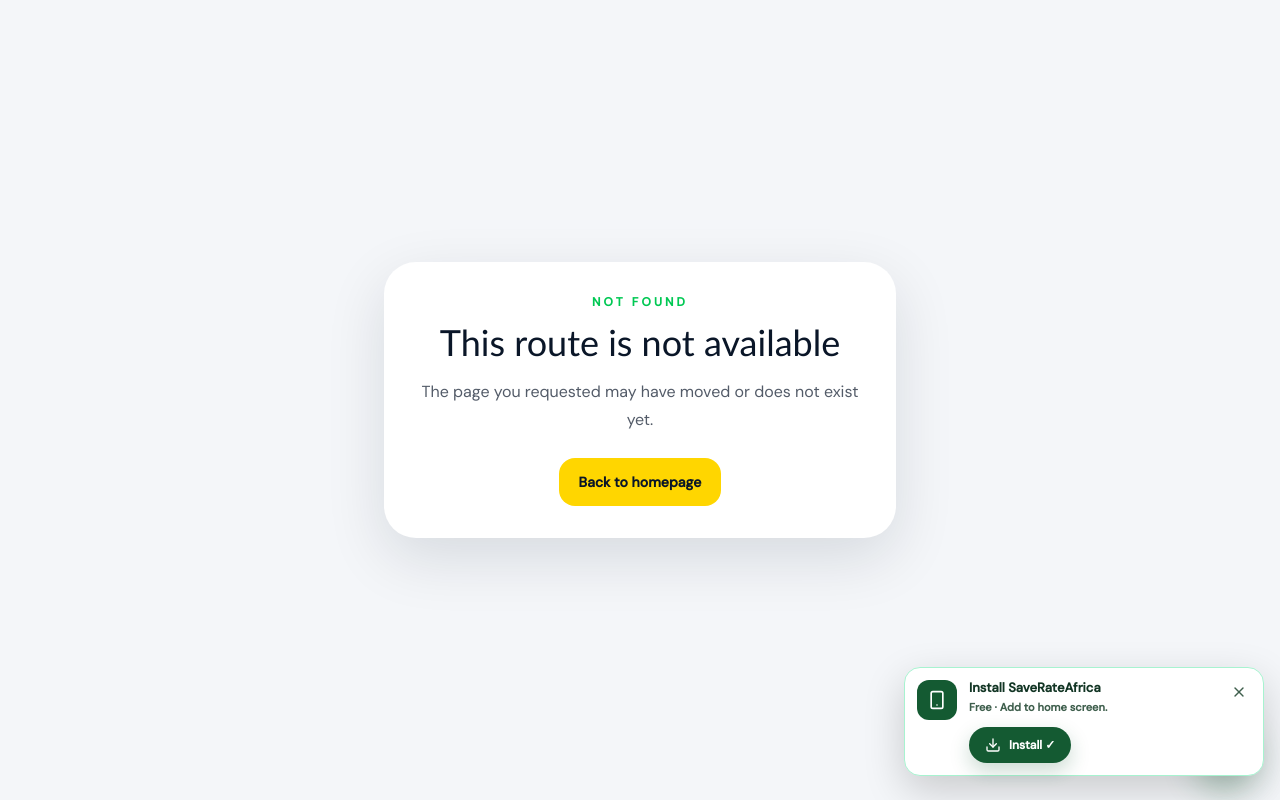
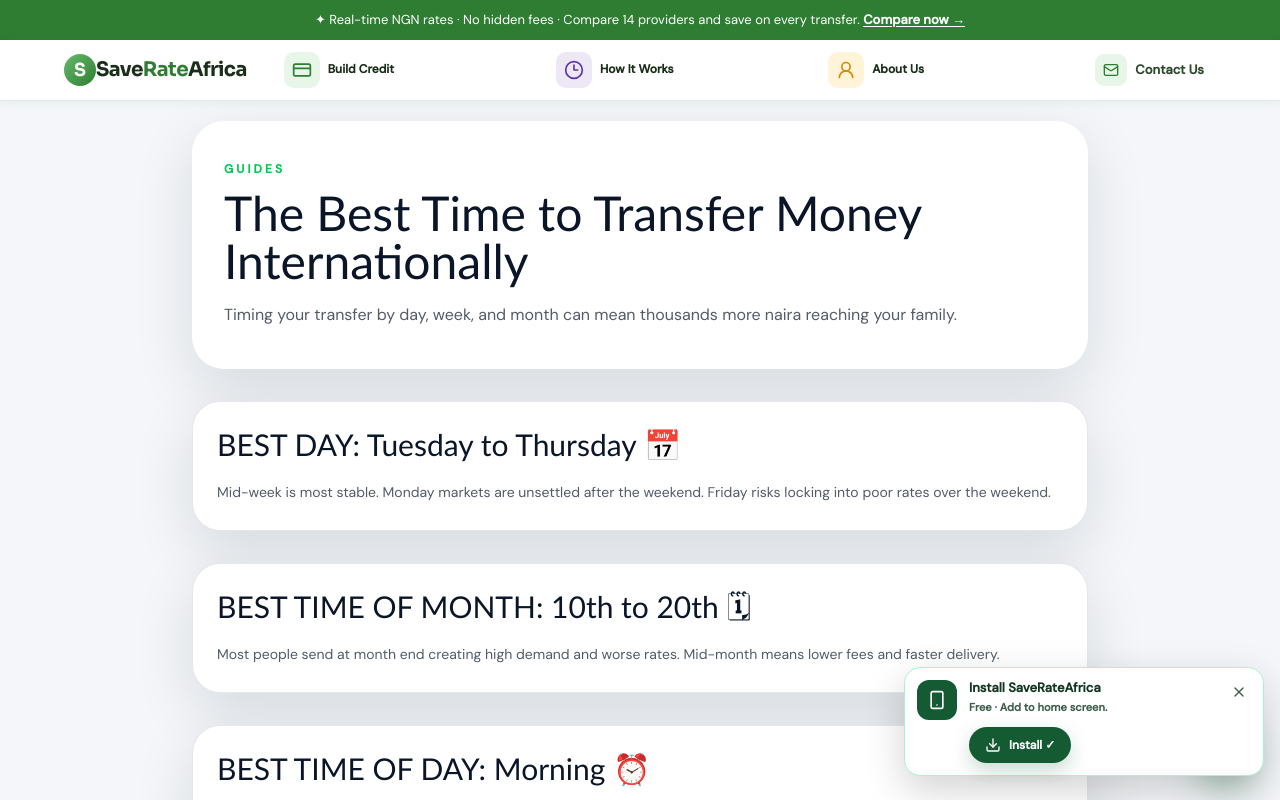
Before and after one commit to Chinenyeonukogu/SaveRateAfrica, a Next.js app: page /blog/best-time-to-transfer-money in a window 1280 px wide. Before the commit this address had no page. Shown: the top 800 px of the page. Built offline with nearby package versions, Linux system fonts and the light colour scheme.

Commit message:
feat: add money transfer blog articles

```diff
--- /dev/null
+++ b/app/blog/best-time-to-transfer-money/page.tsx
@@ -0,0 +1,79 @@
+import type { Metadata } from "next";
+
+import { SiteHeader } from "@/components/SiteHeader";
+
+export const metadata: Metadata = {
+  title: "The Best Time to Transfer Money Internationally",
+  description:
+    "Learn the best day, time of month, and time of day to transfer money internationally and send more naira home.",
+  alternates: {
+    canonical: "/blog/best-time-to-transfer-money"
+  }
+};
+
+const timingSections = [
+  {
+    heading: "BEST DAY: Tuesday to Thursday 📅",
+    body:
+      "Mid-week is most stable. Monday markets are unsettled after the weekend. Friday risks locking into poor rates over the weekend."
+  },
+  {
+    heading: "BEST TIME OF MONTH: 10th to 20th 🗓",
+    body:
+      "Most people send at month end creating high demand and worse rates. Mid-month means lower fees and faster delivery."
+  },
+  {
+    heading: "BEST TIME OF DAY: Morning ⏰",
+    body:
+      "For USA senders aim for 8AM to 12PM EST when London and New York markets overlap and spreads are tightest."
+  },
+  {
+    heading: "WATCH ECONOMIC EVENTS: 📊",
+    body:
+      "US Federal Reserve decisions, monthly jobs reports, and CBN policy updates can swing the naira fast. Set a rate alert and act when your target rate is hit."
+  },
+  {
+    heading: "THE REAL SECRET:",
+    body:
+      "Always compare providers before you send. A difference of even 1-2% in the rate on a $500 transfer can mean over 11,000 naira more or less reaching your family."
+  }
+] as const;
+
+export default function BestTimeToTransferMoneyPage() {
+  return (
+    <>
+      <SiteHeader />
+
+      <main className="px-4 pb-32 pt-5 sm:px-6 lg:px-8 lg:pb-16">
+        <div className="mx-auto max-w-4xl space-y-8">
+          <section className="rounded-[32px] bg-white px-6 py-8 shadow-float sm:px-8 sm:py-10">
+            <p className="text-xs font-semibold uppercase tracking-[0.26em] text-brand-green">
+              Guides
+            </p>
+            <h1 className="mt-3 font-heading text-4xl leading-tight text-brand-navy sm:text-5xl">
+              The Best Time to Transfer Money Internationally
+            </h1>
+            <p className="mt-4 text-base leading-7 text-brand-navy/70">
+              Timing your transfer by day, week, and month can mean thousands
+              more naira reaching your family.
+            </p>
+          </section>
+
+          {timingSections.map((section) => (
+            <section
+              key={section.heading}
+              className="rounded-[28px] border border-brand-navy/10 bg-white p-6 shadow-float"
+            >
+              <h2 className="font-heading text-3xl text-brand-navy">
+                {section.heading}
+              </h2>
+              <p className="mt-4 text-sm leading-7 text-brand-navy/70">
+                {section.body}
+              </p>
+            </section>
+          ))}
+        </div>
+      </main>
+    </>
+  );
+}
--- /dev/null
+++ b/app/blog/cheapest-way-to-send-money-to-nigeria/page.tsx
@@ -0,0 +1,112 @@
+import type { Metadata } from "next";
+
+import { SiteHeader } from "@/components/SiteHeader";
+
+export const metadata: Metadata = {
+  title: "What's the Cheapest Way to Send Money to Nigeria?",
+  description:
+    "A breakdown of the lowest-fee providers from USA, UK, and Canada ranked by the exact naira your recipient receives.",
+  alternates: {
+    canonical: "/blog/cheapest-way-to-send-money-to-nigeria"
+  }
+};
+
+const countrySections = [
+  {
+    heading: "FROM THE USA 🇺🇸",
+    providers: [
+      ["Sendwave", "Zero fees, fast everyday transfers"],
+      ["LemFi", "Zero fees, naira or domiciliary accounts"],
+      ["Wise", "Low fees, mid-market rate, best for large amounts"],
+      ["Remitly", "Low fees plus new user promos"],
+      ["Afriex", "Zero fees, competitive NGN rate"]
+    ]
+  },
+  {
+    heading: "FROM THE UK 🇬🇧",
+    providers: [
+      ["LemFi", "Zero fees, built for African diaspora"],
+      ["Wise", "Low fees, best for large or regular transfers"],
+      ["Remitly", "Low fees plus new user promos"],
+      ["WorldRemit", "Low fees, wide Nigerian bank coverage"]
+    ]
+  },
+  {
+    heading: "FROM CANADA 🇨🇦",
+    providers: [
+      ["LemFi", "Zero fees, direct bank deposit"],
+      ["Wise", "Cheapest for large amounts"],
+      ["Remitly", "Speed plus new user deals"],
+      ["Pesa", "Zero fees, strong CAD-NGN rates"]
+    ]
+  }
+] as const;
+
+const keyTips = [
+  "Pay by bank transfer not credit card",
+  "Avoid weekends",
+  "Send mid-week Tuesday to Thursday",
+  "Never use your regular bank",
+  "Always compare the exchange rate not just the fee"
+] as const;
+
+export default function CheapestWayToSendMoneyToNigeriaPage() {
+  return (
+    <>
+      <SiteHeader />
+
+      <main className="px-4 pb-32 pt-5 sm:px-6 lg:px-8 lg:pb-16">
+        <div className="mx-auto max-w-4xl space-y-8">
+          <section className="rounded-[32px] bg-white px-6 py-8 shadow-float sm:px-8 sm:py-10">
+            <p className="text-xs font-semibold uppercase tracking-[0.26em] text-brand-green">
+              Comparisons
+            </p>
+            <h1 className="mt-3 font-heading text-4xl leading-tight text-brand-navy sm:text-5xl">
+              What&apos;s the Cheapest Way to Send Money to Nigeria?
+            </h1>
+            <p className="mt-4 text-base leading-7 text-brand-navy/70">
+              The cheapest way to send money to Nigeria is to skip your bank
+              and use a digital transfer platform.
+            </p>
+          </section>
+
+          {countrySections.map((section) => (
+            <section
+              key={section.heading}
+              className="rounded-[28px] border border-brand-navy/10 bg-white p-6 shadow-float"
+            >
+              <h2 className="font-heading text-3xl text-brand-navy">
+                {section.heading}
+              </h2>
+              <ul className="mt-5 space-y-3">
+                {section.providers.map(([provider, description]) => (
+                  <li
+                    key={provider}
+                    className="rounded-2xl bg-brand-light px-4 py-3 text-sm leading-7 text-brand-navy/70"
+                  >
+                    <strong className="font-bold text-brand-navy">{provider}:</strong>{" "}
+                    {description}
+                  </li>
+                ))}
+              </ul>
+            </section>
+          ))}
+
+          <section className="rounded-[28px] border border-brand-navy/10 bg-white p-6 shadow-float">
+            <h2 className="font-heading text-3xl text-brand-navy">KEY TIPS</h2>
+            <ul className="mt-5 space-y-3">
+              {keyTips.map((tip) => (
+                <li
+                  key={tip}
+                  className="rounded-2xl bg-brand-light px-4 py-3 text-sm leading-7 text-brand-navy/70"
+                >
+                  {tip}
+                </li>
+              ))}
+            </ul>
+          </section>
+        </div>
+      </main>
+    </>
+  );
+}
--- a/app/blog/page.tsx
+++ b/app/blog/page.tsx
@@ -71,10 +71,12 @@ export default function BlogPage() {
                   {post.excerpt}
                 </p>
                 <Link
-                  className="mt-6 inline-flex min-h-12 items-center gap-2 rounded-2xl bg-brand-light px-4 text-sm font-semibold text-brand-navy"
+                  className={`mt-6 inline-flex min-h-12 items-center gap-2 rounded-2xl px-4 text-sm font-semibold text-brand-navy ${
+                    post.href ? "bg-brand-yellow" : "bg-brand-light"
+                  }`}
                   href={post.href ?? "/providers"}
                 >
-                  Explore providers
+                  {post.href ? "Read" : "Explore providers"}
                   <ArrowRight className="h-4 w-4" />
                 </Link>
               </article>
```
